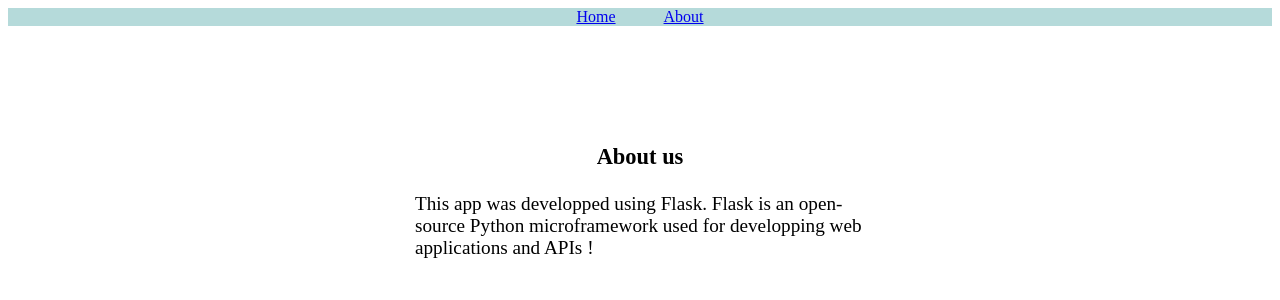
After one commit to w4lck3r/Data_vis, a Flask app: page /about in a window 1280 px wide. The commit adds this page. Shown: the top 300 px of the page. Run offline with Flask 3, Linux system fonts and the light colour scheme.

Commit message:
feat: Added css

```diff
--- a/app.py
+++ b/app.py
@@ -14,6 +14,9 @@ app = Flask(__name__)
 def home():
     return render_template('index.html')
 
+@app.route('/about')
+def about():
+    return render_template('about.html')
 
 # Function to handle file upload and visualization
 @app.route('/upload', methods=['POST'])
--- /dev/null
+++ b/templates/about.html
@@ -0,0 +1,52 @@
+<!DOCTYPE html>
+<html lang="en">
+<head>
+    <meta charset="UTF-8">
+    <meta name="viewport" content="width=device-width, initial-scale=1.0">
+    <title>Result</title>
+</head>
+<body>
+    <nav id="navbar">
+        <div id="home"><a href="/">Home</a></div>
+        <div id="upload"><a href="/about">About</a></div>
+    </nav>
+    <div id="container">
+        <div id="title">
+            <h3>About us</h3>
+        </div>
+        <div id="main">
+            <span>This app was developped using Flask. Flask is an open-source Python microframework used for developping web applications and APIs !</span>
+        </div>
+    </div>
+
+
+</body>
+</html>
+
+<style>
+#container {
+    margin-top: 5em;
+    display: flex;
+    flex-direction: column;
+    justify-content: center;
+    align-items: center;
+    font-size: larger;
+}
+
+#navbar {
+    display: flex;
+    flex-direction: row;
+    justify-content: center;
+    background-color: #b5dada;
+    padding: 0em;
+    margin: 0em;
+}
+
+#home {
+    padding-inline-end: 3em;
+}
+
+#main {
+    width: 450px;
+}
+</style>
```
Also changed, not shown: templates/index.html (+18 -0 lines), static/heat_map.png (added), static/histogram.png (added), static/line_chart.png, 1 other file.
